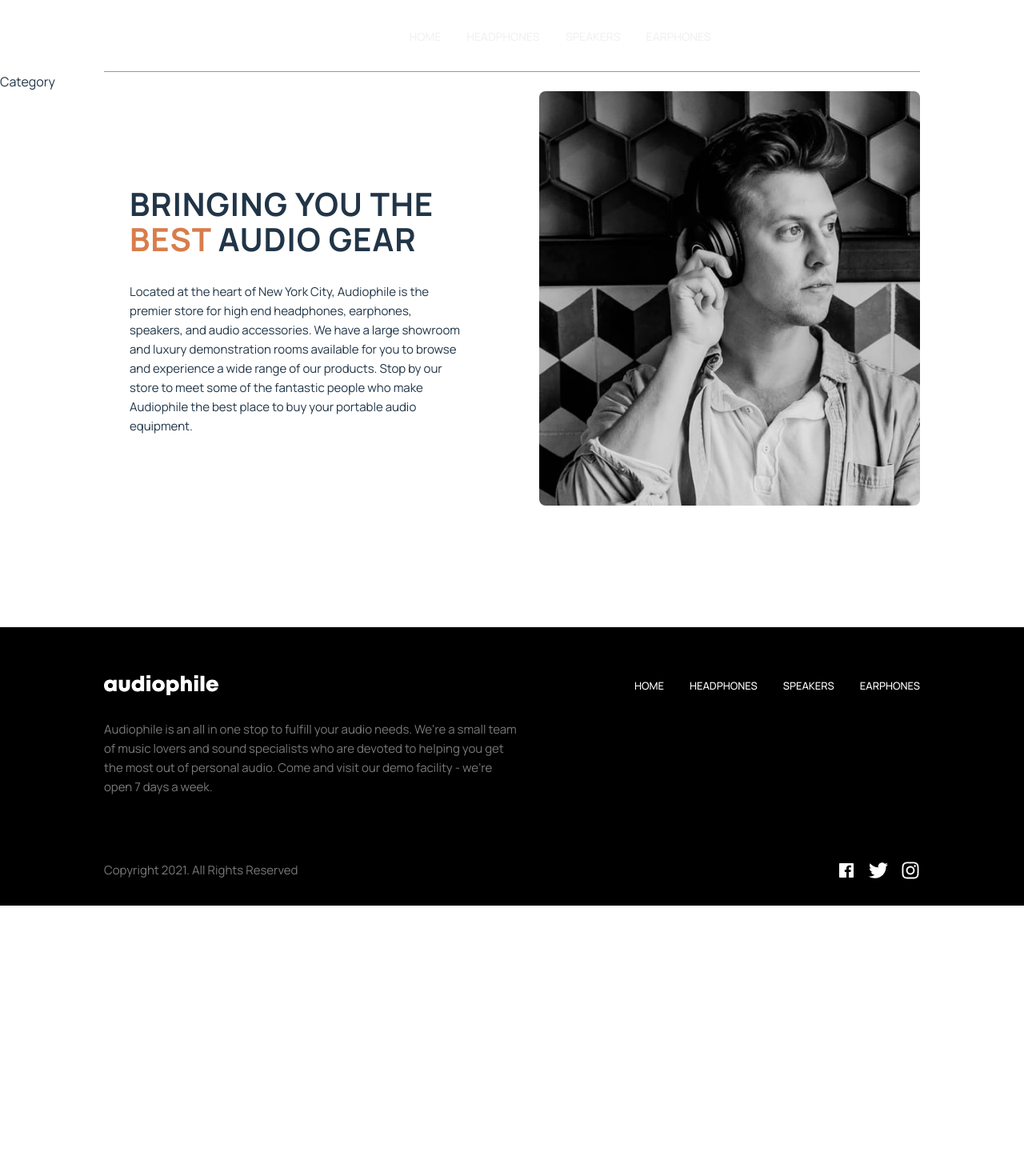
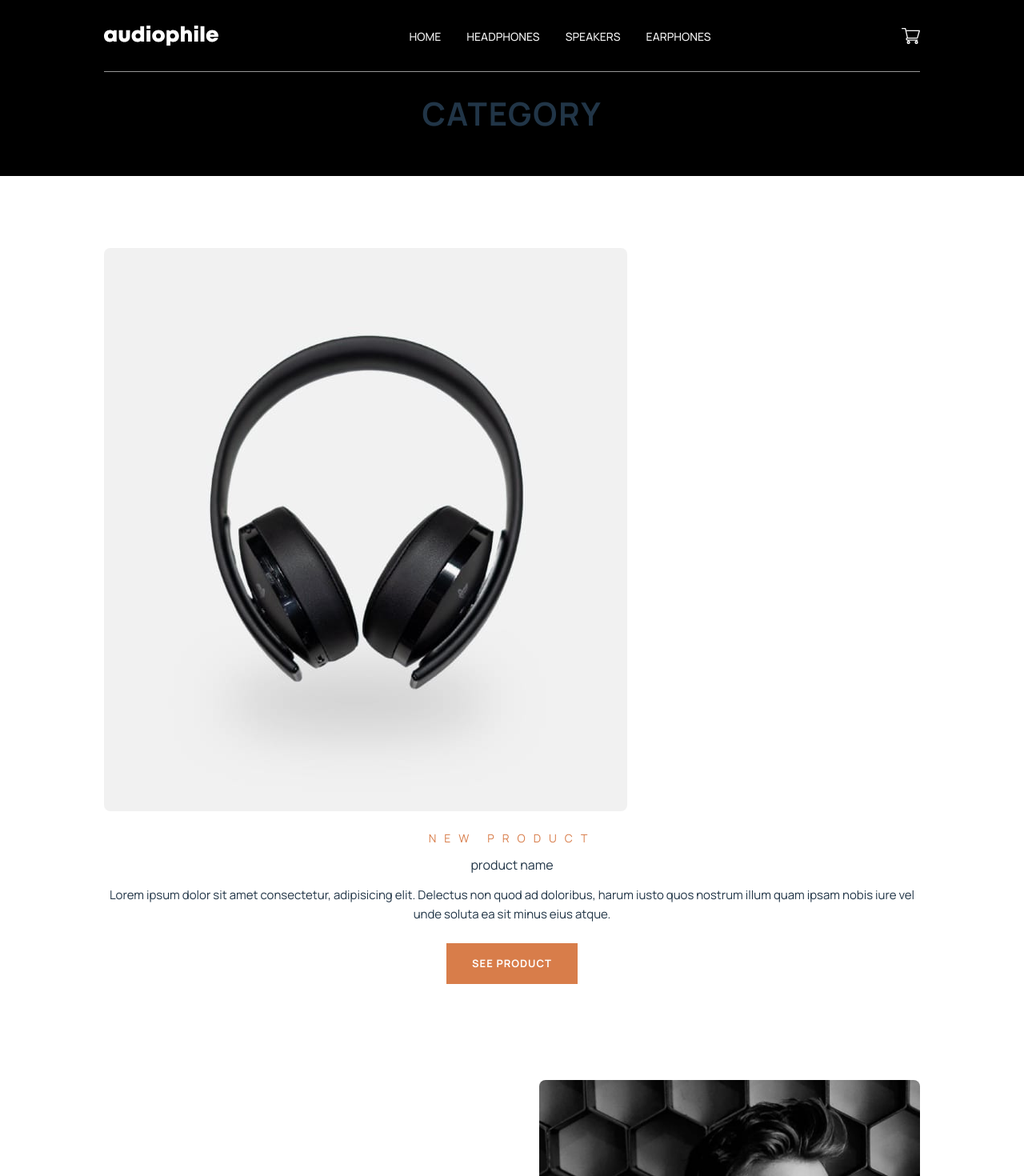
Before and after one commit to samuel-adu/audiophile, a React (Vite) app: page /category in a window 1280 px wide. Shown: the top 1470 px of the page at 80% size. Before the commit the page ends 1132 px from the top, so only its background shows below. Built offline with nearby package versions, Linux system fonts and the light colour scheme.

Commit message:
add category page

```diff
--- a/src/components/CategoryCard.jsx
+++ /dev/null
@@ -1,40 +0,0 @@
-import { Link } from 'react-router-dom';
-import arrow from '../assets/shared/icon-arrow-right.svg';
-import earphones from '../assets/shared/image-category-thumbnail-earphones.png';
-import speakers from '../assets/shared/image-category-thumbnail-speakers.png';
-import headphones from '../assets/shared/image-category-thumbnail-headphones.png';
-
-function CategoryCard() {
-  return (
-    <div className="card-list">
-      <div className="link-to-category-card">
-        <img src={headphones} alt="" className="link-card-image" />
-        <p>headphones</p>
-        <Link className="btn btn--tetiary" to="headphones">
-          shop
-          <img src={arrow} alt="" />
-        </Link>
-      </div>
-
-      <div className="link-to-category-card">
-        <img src={speakers} alt="" className="link-card-image" />
-        <p>speakers</p>
-        <Link className="btn btn--tetiary" to="/speakers">
-          shop
-          <img src={arrow} alt="" />
-        </Link>
-      </div>
-
-      <div className="link-to-category-card">
-        <img src={earphones} alt="" className="link-card-image" />
-        <p>earphones</p>
-        <Link className="btn btn--tetiary" to="/earphones">
-          shop
-          <img src={arrow} alt="" />
-        </Link>
-      </div>
-    </div>
-  );
-}
-
-export default CategoryCard;
--- a/src/components/Footer.jsx
+++ b/src/components/Footer.jsx
@@ -19,18 +19,18 @@ function Footer() {
               </Link>
             </li>
             <li>
-              <Link to="headphones" className="footer-link">
+              <Link to="category" className="footer-link">
                 Headphones
               </Link>
             </li>
             <li>
-              <Link to="speakers" className="footer-link">
+              <Link to="category" className="footer-link">
                 Speakers
               </Link>
             </li>
 
             <li>
-              <Link to="earphones" className="footer-link">
+              <Link to="category" className="footer-link">
                 Earphones
               </Link>
             </li>
--- a/src/components/Header.jsx
+++ b/src/components/Header.jsx
@@ -2,7 +2,11 @@
 import '../styles/header.css';
 
 function Header({ children }) {
-  return <header>{children}</header>;
+  return (
+    <header className="header">
+      <h2 className="heading">{children}</h2>
+    </header>
+  );
 }
 
 export default Header;
--- /dev/null
+++ b/src/components/Menu.jsx
@@ -0,0 +1,39 @@
+import { Link } from 'react-router-dom';
+import arrow from '../assets/shared/icon-arrow-right.svg';
+import '../styles/menu.css';
+import earphones from '../assets/shared/image-category-thumbnail-earphones.png';
+import headphones from '../assets/shared/image-category-thumbnail-headphones.png';
+import speakers from '../assets/shared/image-category-thumbnail-speakers.png';
+
+function Menu() {
+  return (
+    <div className="menu-container">
+      <div className="menu-card">
+        <img src={earphones} alt="" className="menu-image" />
+        <p className="menu-heading">Headphones</p>
+        <Link className="btn btn--tetiary menu-btn">
+          shop
+          <img src={arrow} alt="" />
+        </Link>
+      </div>
+      <div className="menu-card">
+        <img src={headphones} alt="" className="menu-image" />
+        <p className="menu-heading">Headphones</p>
+        <Link className="btn btn--tetiary menu-btn">
+          shop
+          <img src={arrow} alt="" />
+        </Link>
+      </div>
+      <div className="menu-card">
+        <img src={speakers} alt="" className="menu-image" />
+        <p className="menu-heading">Headphones</p>
+        <Link className="btn btn--tetiary menu-btn">
+          shop
+          <img src={arrow} alt="" />
+        </Link>
+      </div>
+    </div>
+  );
+}
+
+export default Menu;
--- /dev/null
+++ b/src/components/ProductCard.jsx
@@ -0,0 +1,27 @@
+import { Link } from 'react-router-dom';
+import product from '../assets/product-xx99-mark-two-headphones/mobile/image-category-page-preview.jpg';
+import '../styles/productCard.css';
+
+function ProductCard() {
+  return (
+    <div className="product-card">
+      <div className="product-preview">
+        <img src={product} alt="" className="product-image" />
+      </div>
+
+      <div className="product-card-content">
+        <p className="overline-text">new product</p>
+        <h3 className="product-name">product name</h3>
+        <p className="product-desc">
+          Lorem ipsum dolor sit amet consectetur, adipisicing elit. Delectus non
+          quod ad doloribus, harum iusto quos nostrum illum quam ipsam nobis
+          iure vel unde soluta ea sit minus eius atque.
+        </p>
+
+        <Link className="btn btn--primary">see product</Link>
+      </div>
+    </div>
+  );
+}
+
+export default ProductCard;
--- a/src/index.css
+++ b/src/index.css
@@ -166,6 +166,7 @@ p {
 
 .btn--primary:hover {
   background-color: var(--clr-primary-100);
+  color: var(--clr-neutral-100);
 }
 
 .btn--secondary {
@@ -198,7 +199,7 @@ p {
   opacity: 0.5;
 }
 
-.btn--tetiary {
+.btn--tetiary:hover {
   color: var(--clr-primary-400);
 }
 
--- a/src/pages/Category.jsx
+++ b/src/pages/Category.jsx
@@ -1,3 +1,14 @@
+import Header from '../components/Header';
+import ProductCard from '../components/ProductCard';
+import '../styles/category.css';
+
 export default function Category() {
-  return <div>Category</div>;
+  return (
+    <div>
+      <Header>Category</Header>
+      <main className="container product-category">
+        <ProductCard />
+      </main>
+    </div>
+  );
 }
--- a/src/pages/Home.jsx
+++ b/src/pages/Home.jsx
@@ -3,13 +3,14 @@ import '../styles/home.css';
 import ProductHeadphones from '../components/ProductHeadphones';
 import ProductSpeaker from '../components/ProductSpeaker';
 import ProductEarphones from '../components/ProductEarphones';
-// import Header from '../components/Header';
+import Menu from '../components/Menu';
 
 function Home() {
   return (
     <>
       <ProductHeadphones />
       <main className="container main-section">
+        <Menu />
         <ProductSpeaker />
         <ProductEarphones />
       </main>
--- /dev/null
+++ b/src/styles/category.css
@@ -0,0 +1,3 @@
+.product-category {
+  margin-bottom: var(--spacing-l);
+}
--- a/src/styles/header.css
+++ b/src/styles/header.css
@@ -1,3 +1,16 @@
 header {
   background-color: var(--clr-black-400);
+  position: relative;
+  top: -90px;
+  left: 0;
+  width: 100%;
+  padding-block: var(--spacing-l) var(--spacing-s);
 }
+
+.heading {
+  font-size: var(--heading-2);
+  font-weight: var(--fw-bold);
+  text-align: center;
+  text-transform: uppercase;
+  letter-spacing: 2px;
+}
--- /dev/null
+++ b/src/styles/menu.css
@@ -0,0 +1,36 @@
+.menu-container {
+  display: flex;
+  flex-direction: column;
+  gap: var(--spacing-m);
+  margin-bottom: var(--spacing-l);
+}
+
+.menu-card {
+  background-color: var(--clr-neutral-400);
+  border-radius: 0.5rem;
+  display: flex;
+  flex-direction: column;
+  align-items: center;
+  justify-content: center;
+  position: relative;
+}
+
+.menu-heading {
+  font-size: var(--text-base);
+  font-weight: var(--fw-bold);
+  letter-spacing: 1px;
+  text-transform: uppercase;
+}
+
+.menu-image {
+  width: 50%;
+  position: relative;
+}
+
+@media (min-width: 640px) {
+  .menu-container {
+    flex-direction: row;
+    gap: var(--spacing-base);
+    margin-bottom: var(--spacing-xl);
+  }
+}
--- /dev/null
+++ b/src/styles/productCard.css
@@ -0,0 +1,15 @@
+.product-card {
+  text-align: center;
+}
+
+.product-preview {
+  margin-bottom: var(--spacing-base);
+}
+
+.product-image {
+  border-radius: 0.5rem;
+}
+
+.product-desc {
+  margin-bottom: var(--spacing-base);
+}
```
